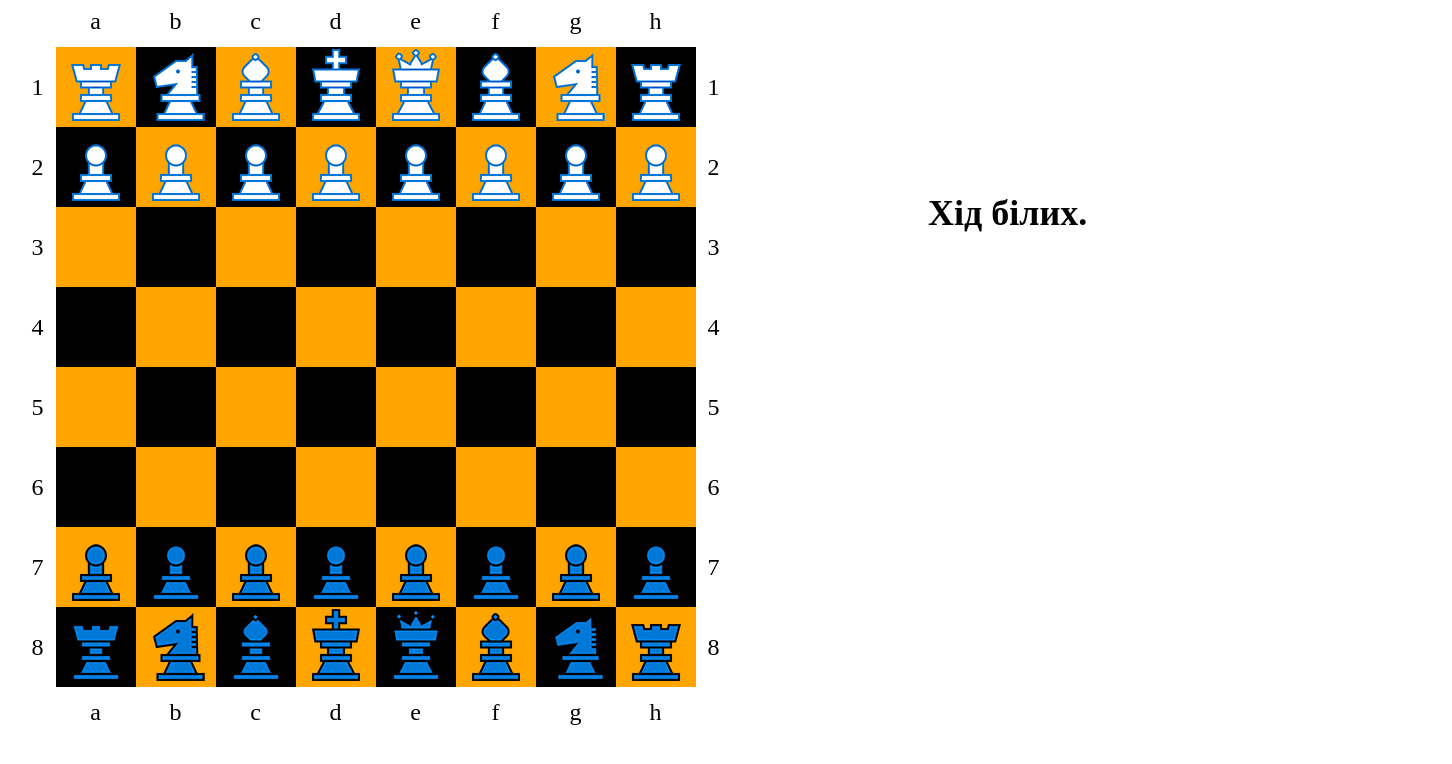
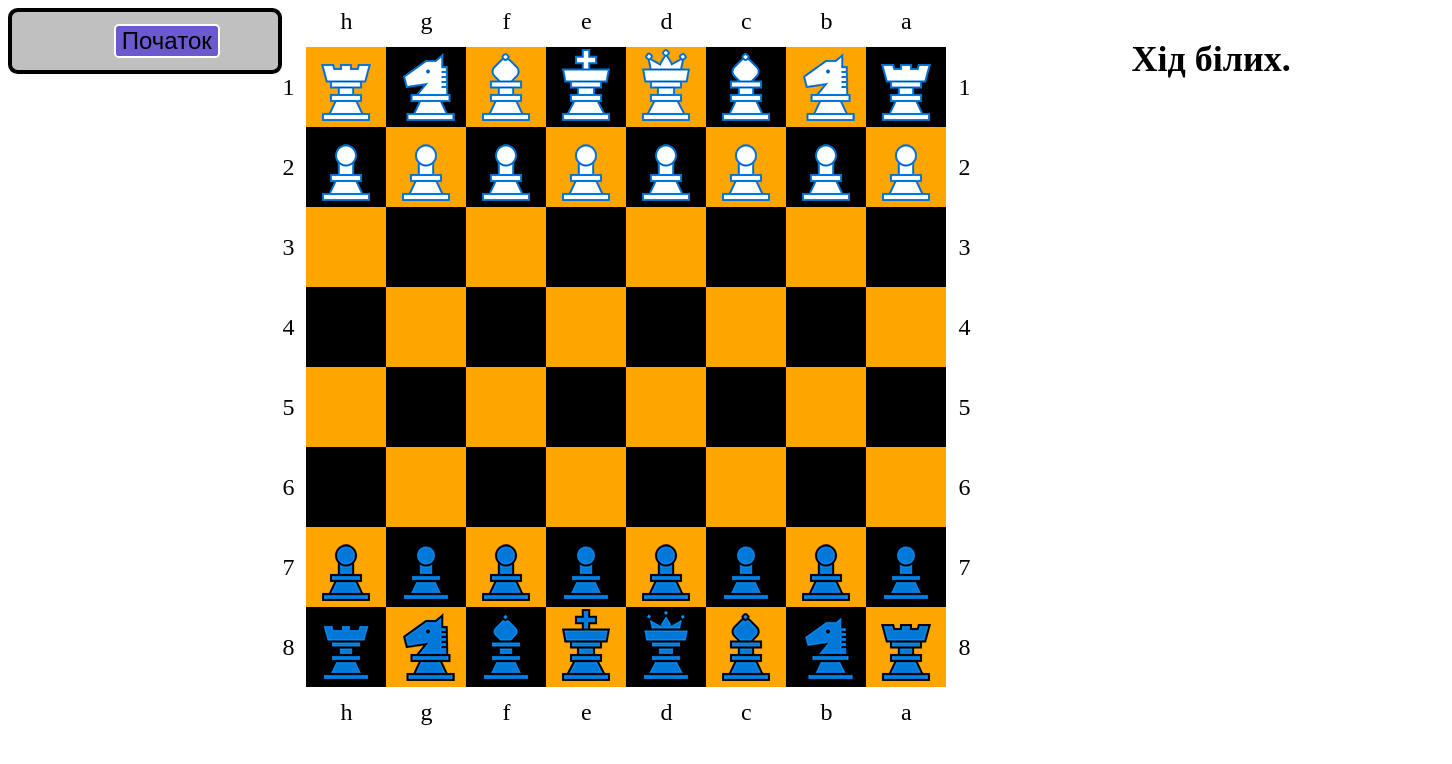
Before and after one commit to Kostya-Snov/chess, a Next.js app in the folder chess-client/: page / in a window 1280 px wide. Shown: the top 764 px of the page, 1452 px wide, since content can reach past the window. Built offline with nearby package versions, Linux system fonts and the light colour scheme.

Commit message:
Implement a history.

```diff
--- a/chess-client/app/_/Chess/Chess.module.scss
+++ b/chess-client/app/_/Chess/Chess.module.scss
@@ -7,6 +7,58 @@
 
     display: flex;
     justify-content: space-around;
+    align-items: flex-start;
+}
+
+.history {
+    display: grid;
+    grid-template-columns: minmax(1.5rem, max-content) repeat(2, minmax(4rem, 1fr));
+    grid-auto-rows: 1fr;
+    place-items: center;
+    gap: 0.3rem;
+
+    padding: 0.5rem;
+    border: 0.2rem solid black;
+    border-radius: 0.4rem;
+
+    background-color: silver;
+
+    &::before {
+        content: ""
+    }
+}
+
+.historyItem {
+    font-size: inherit;
+    width: 100%;
+    height: 100%;
+
+    border: 0.1rem solid;
+    border-radius: 0.2rem;
+}
+
+.startHistoryItem {
+    grid-area: 1 / 2 / span 1 / span 2;
+
+    width: auto;
+
+    background-color: gray;
+    border-color: sienna;
+}
+
+.whiteHistoryItem {
+    background-color: white;
+    border-color: dodgerblue;
+}
+
+.blackHistoryItem {
+    background-color: dodgerblue;
+    border-color: black;
+}
+
+.selectedHistoryItem {
+    background-color: slateblue;
+    border-color: white;
 }
 
 .boardWithSignatures {
--- a/chess-client/app/_/Chess/_/Board.tsx
+++ b/chess-client/app/_/Chess/_/Board.tsx
@@ -5,34 +5,34 @@ import { type ChessState } from "@/chess/ChessState";
 import { type Move } from "@/chess/Move";
 import { assert } from "@/utils/assert";
 import { createArray } from "@/utils/createArray";
-import { type FC, useEffect, useState } from "react";
+import { type FC, useEffect } from "react";
 import classes from "../Board.module.scss";
 import { Cell } from "./Cell";
 import { PieceOnBoard } from "./PieceOnBoard";
 
 
+export type Selection = {
+    readonly index: BoardIndex;
+    readonly moves: ReadonlyMap<BoardIndex, Move>;
+};
+
 type Props = {
     readonly chessState: ChessState;
-    readonly onChessStateChange: (state: ChessState) => void;
+    readonly selection: Selection | null;
+    readonly onMove: (move: Move) => void;
+    readonly onChangeSelection: (selection: Selection | null) => void;
 };
 
-export const Board: FC<Props> = ({ chessState, onChessStateChange }) => {
-    type Selection = {
-        readonly index: BoardIndex;
-        readonly moves: Map<BoardIndex, Move>;
-    };
-
-    const [selection, setSelection] = useState<Selection | null>(null);
-
+export const Board: FC<Props> = ({ chessState, selection, onMove, onChangeSelection }) => {
     useEffect(() => {
         const listener = (event: KeyboardEvent) => {
             if (event.key === "Escape") {
-                setSelection(null);
+                onChangeSelection(null);
             }
         }
         addEventListener("keyup", listener);
         return () => removeEventListener("keyup", listener);
-    }, []);
+    }, [onChangeSelection]);
 
     const { board } = chessState;
 
@@ -50,8 +50,8 @@ export const Board: FC<Props> = ({ chessState, onChessStateChange }) => {
                             move === undefined
                                 ? undefined
                                 : () => {
-                                    onChessStateChange(move.state);
-                                    setSelection(null);
+                                    onMove(move);
+                                    onChangeSelection(null);
                                 }
                         }
                     />
@@ -76,7 +76,7 @@ export const Board: FC<Props> = ({ chessState, onChessStateChange }) => {
 
                             onClick={
                                 chessState.inCurrentTurn(piece)
-                                    ? () => setSelection(
+                                    ? () => onChangeSelection(
                                         isSelected
                                             ? null
                                             : {
--- a/chess-client/app/_/Chess/_/Chess.tsx
+++ b/chess-client/app/_/Chess/_/Chess.tsx
@@ -1,25 +1,94 @@
 "use client";
 
 import { initialChessState } from "@/chess/ChessState";
-import { type FC, useState } from "react";
+import { type Move } from "@/chess/Move";
+import { type FC, Fragment, type JSX, useState } from "react";
 import classes from "../Chess.module.scss";
-import { Board } from "./Board";
+import { Board, type Selection } from "./Board";
+import { getMoveName } from "./getMoveName";
 import { PieceImage } from "./PieceImage";
 import { PromotionModal } from "./PromotionModal";
 import { bottomSignatures, leftSignatures, rightSignatures, topSignatures } from "./signatures";
 
 
+const enum Constants {
+    InitialHistoryIndex = -1
+}
+
 export const Chess: FC = () => {
-    const [chessState, setChessState] = useState(initialChessState);
+    const [history, setHistory] = useState<readonly Move[]>([]);
+    const [historyIndex, setHistoryIndex] = useState(Constants.InitialHistoryIndex);
+    const [selection, setSelection] = useState<Selection | null>(null);
+
+    const chessState = historyIndex === Constants.InitialHistoryIndex
+        ? initialChessState
+        : history[historyIndex]!.state;
+
+    const pushMove = (move: Move): void => {
+        const newHistory = history.slice(0, historyIndex + 1);
+        newHistory.push(move);
+        setHistory(newHistory);
+        setHistoryIndex(historyIndex + 1);
+    }
+
+    const renderHistoryItem = (className: string, index: number, text: string): JSX.Element => {
+        const isSelected = historyIndex === index;
+        return (
+            <button
+                className={
+                    classes["historyItem"]
+                    + (isSelected ? " " + classes["selectedHistoryItem"] : "")
+                    + " " + className
+                }
+                onClick={
+                    isSelected
+                        ? undefined
+                        : () => {
+                            setHistoryIndex(index);
+                            setSelection(null);
+                        }
+                }
+            >
+                {text}
+            </button>
+        );
+    };
+
 
     return (
         <div className={classes["chess"]}>
+            <div className={classes["history"]}>
+                {renderHistoryItem(
+                    classes["startHistoryItem"]!,
+                    Constants.InitialHistoryIndex,
+                    "Початок"
+                )}
+                {history.map((move, index) => (
+                    <Fragment key={index}>
+                        {
+                            index % 2 === 0
+                                ? <span>{Math.floor(index / 2) + 1}.</span>
+                                : null
+                        }
+                        {renderHistoryItem(
+                            classes[index % 2 === 0 ? "whiteHistoryItem" : "blackHistoryItem"]!,
+                            index,
+                            getMoveName(move)
+                        )}
+                    </Fragment>
+                ))}
+            </div>
             <div className={classes["boardWithSignatures"]}>
                 {rightSignatures}
                 {topSignatures}
                 {leftSignatures}
                 {bottomSignatures}
-                <Board chessState={chessState} onChessStateChange={setChessState}/>
+                <Board
+                    chessState={chessState}
+                    selection={selection}
+                    onMove={pushMove}
+                    onChangeSelection={setSelection}
+                />
             </div>
             <div className={classes["stateAndDeletedPieces"]}>
                 <h2>
@@ -50,7 +119,14 @@ export const Chess: FC = () => {
             <PromotionModal
                 piecesIsBlack={chessState.isBlacksTurn}
                 isOpen={chessState.promotionIndex !== null}
-                onPieceClick={type => setChessState(chessState.replaceInPromotion(type))}
+                onPieceClick={type => {
+                    const newHistory = history.slice(0, -1);
+                    newHistory.push({
+                        ...history.at(-1)!,
+                        state: chessState.replaceInPromotion(type)
+                    });
+                    setHistory(newHistory);
+                }}
             />
         </div>
     );
--- /dev/null
+++ b/chess-client/app/_/Chess/_/getMoveName.ts
@@ -0,0 +1,79 @@
+import { getX, getY } from "@/chess/BoardCoordinate";
+import { type BoardIndex } from "@/chess/BoardIndex";
+import { type Move, MoveType } from "@/chess/Move";
+import { PieceType } from "@/chess/Piece";
+
+
+const blackPieceSymbols = {
+    [PieceType.Pawn]: "♟",
+    [PieceType.Rook]: "♜",
+    [PieceType.Knight]: "♞",
+    [PieceType.Bishop]: "♝",
+    [PieceType.King]: "♚",
+    [PieceType.Queen]: "♛"
+} as const;
+
+const whitePieceSymbols = {
+    [PieceType.Pawn]: "♙",
+    [PieceType.Rook]: "♖",
+    [PieceType.Knight]: "♘",
+    [PieceType.Bishop]: "♗",
+    [PieceType.King]: "♔",
+    [PieceType.Queen]: "♕"
+} as const;
+
+
+const getIndexName = (index: BoardIndex) =>
+    String.fromCharCode("h".charCodeAt(0) - getX(index)) + (getY(index) + 1);
+
+
+const getMovementOrAttackName = ({ type, from, to, previousState, state }: Move): string => {
+    const pieceSymbols = previousState.isBlacksTurn ? blackPieceSymbols : whitePieceSymbols;
+
+    let result = "";
+
+    const fromPieceType = previousState.board[from]!.type;
+    if (fromPieceType !== PieceType.Pawn) {
+        result += pieceSymbols[fromPieceType];
+    }
+
+    result +=
+        getIndexName(from)
+        + (type === MoveType.Movement ? "-" : "x")
+        + getIndexName(to);
+
+    const toPieceType = state.board[to]!.type;
+    if (fromPieceType === PieceType.Pawn && toPieceType !== PieceType.Pawn) {
+        result += pieceSymbols[toPieceType];
+    }
+
+    return result;
+}
+
+
+const getMoveNameFunctions: Readonly<Record<MoveType, (move: Move) => string>> = {
+    [MoveType.Movement]: getMovementOrAttackName,
+
+    [MoveType.Attack]: getMovementOrAttackName,
+
+    [MoveType.EnPassant]: ({ from, to }) => getIndexName(from) + "x" + getIndexName(to) + "e.p.",
+
+    [MoveType.Castling]: ({ from, to }) => from < to ? "0-0-0" : "0-0"
+};
+
+
+export const getMoveName = (move: Move): string => {
+    const { state } = move;
+    return (
+        getMoveNameFunctions[move.type](move)
+        + (
+            state.canMove()
+                ? state.isShah()
+                    ? "+"
+                    : ""
+                : state.isShah()
+                    ? "#"
+                    : "="
+        )
+    );
+}
--- a/chess-client/app/_/Chess/_/signatures.tsx
+++ b/chess-client/app/_/Chess/_/signatures.tsx
@@ -10,7 +10,7 @@ const createSignatures = (position: string, getText: (index: number) => string)
 );
 
 
-const getFileSignatureText = (index: number) => String.fromCharCode("a".charCodeAt(0) + index);
+const getFileSignatureText = (index: number) => String.fromCharCode("h".charCodeAt(0) - index);
 
 export const topSignatures = createSignatures("top", getFileSignatureText);
 
```
